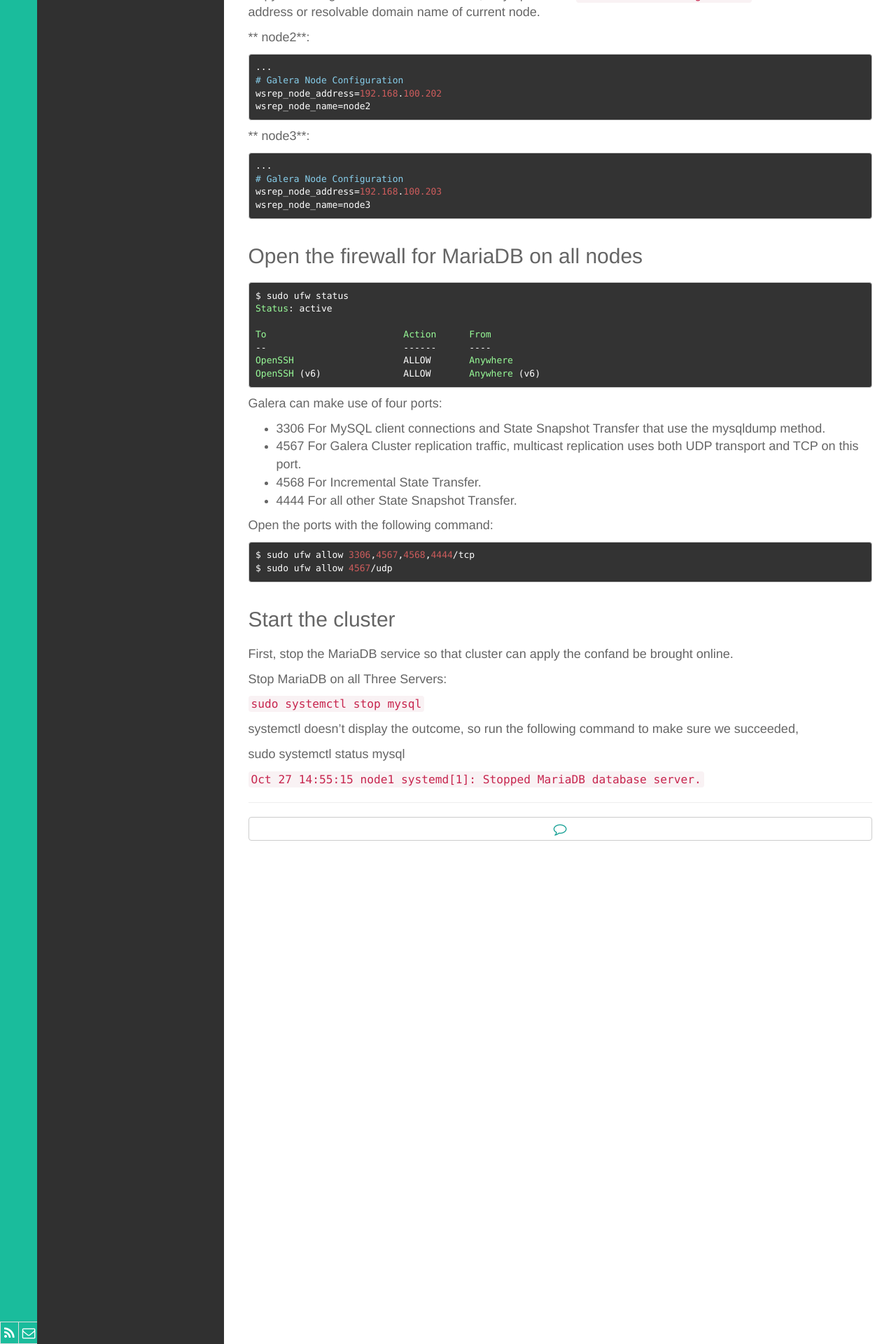
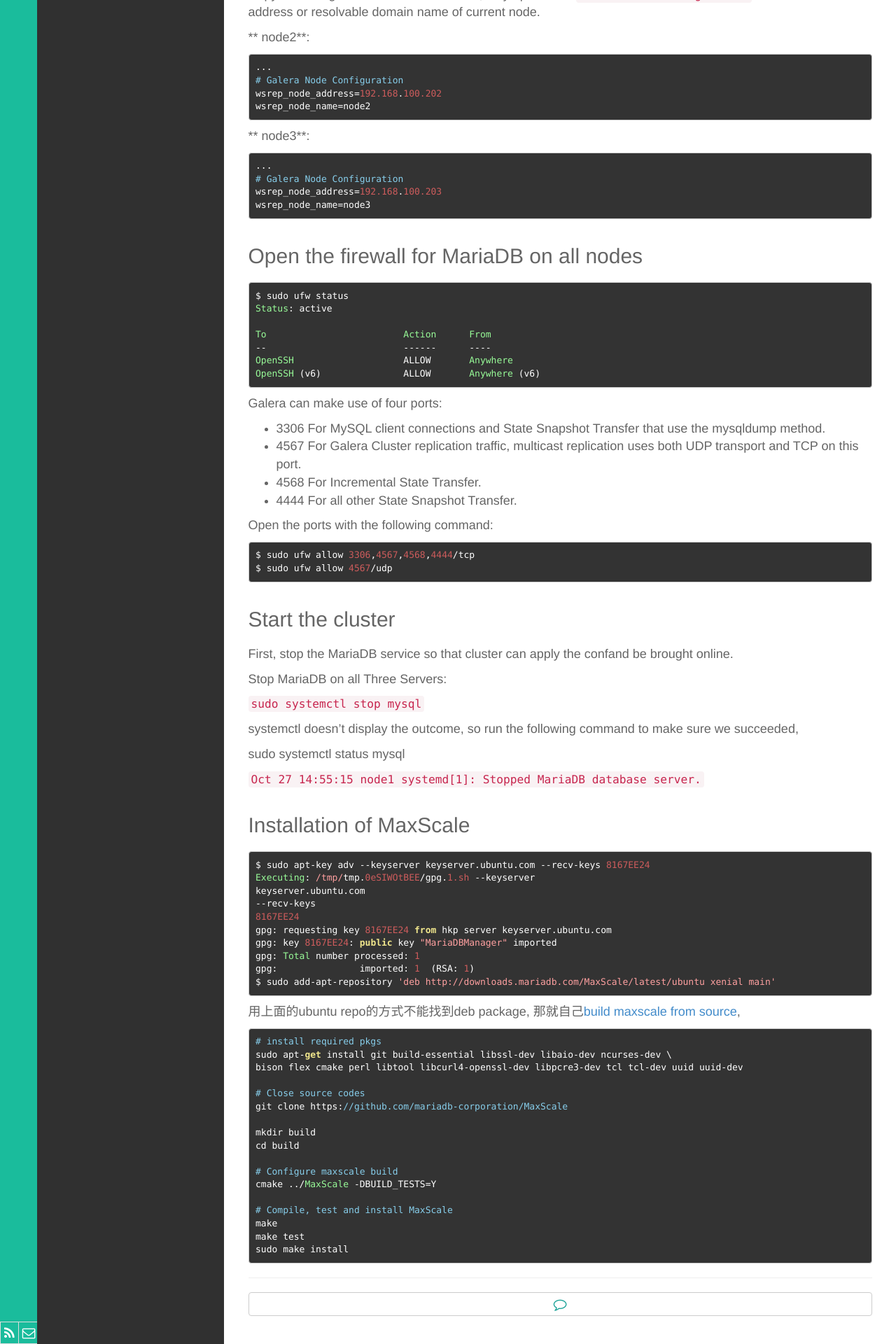
Before and after one commit to wenchma/wenchma.github.io, a Jekyll site: the page built from _posts/2016-10-27-mariadb-galera-cluster.md, in a window 1280 px wide. Shown: the part 2718-4638 px from the top of the page at 70% size. Built offline with Jekyll 4.4.1, drawn with Linux system fonts in a browser that asks for light colours.

Commit message:
Install and build MaxScale

````diff
--- a/_posts/2016-10-27-mariadb-galera-cluster.md
+++ b/_posts/2016-10-27-mariadb-galera-cluster.md
@@ -189,5 +189,45 @@
 
 `Oct 27 14:55:15 node1 systemd[1]: Stopped MariaDB database server.`
 
+
+## Installation of MaxScale
+
+```
+$ sudo apt-key adv --keyserver keyserver.ubuntu.com --recv-keys 8167EE24
+Executing: /tmp/tmp.0eSIWOtBEE/gpg.1.sh --keyserver
+keyserver.ubuntu.com
+--recv-keys
+8167EE24
+gpg: requesting key 8167EE24 from hkp server keyserver.ubuntu.com
+gpg: key 8167EE24: public key "MariaDBManager" imported
+gpg: Total number processed: 1
+gpg:               imported: 1  (RSA: 1)
+$ sudo add-apt-repository 'deb http://downloads.mariadb.com/MaxScale/latest/ubuntu xenial main'
+```
+
+用上面的ubuntu repo的方式不能找到deb package, 那就自己[build maxscale from source][3],
+
+```
+# install required pkgs
+sudo apt-get install git build-essential libssl-dev libaio-dev ncurses-dev \
+bison flex cmake perl libtool libcurl4-openssl-dev libpcre3-dev tcl tcl-dev uuid uuid-dev
+
+# Close source codes
+git clone https://github.com/mariadb-corporation/MaxScale
+
+mkdir build
+cd build
+
+# Configure maxscale build
+cmake ../MaxScale -DBUILD_TESTS=Y
+
+# Compile, test and install MaxScale
+make
+make test
+sudo make install
+```
+
+
 [1]: https://en.wikipedia.org/wiki/Split-brain_(computing)
 [2]: https://linux.die.net/man/1/rsync
+[3]: https://mariadb.com/kb/en/mariadb-enterprise/building-mariadb-maxscale-from-source-code/
````
